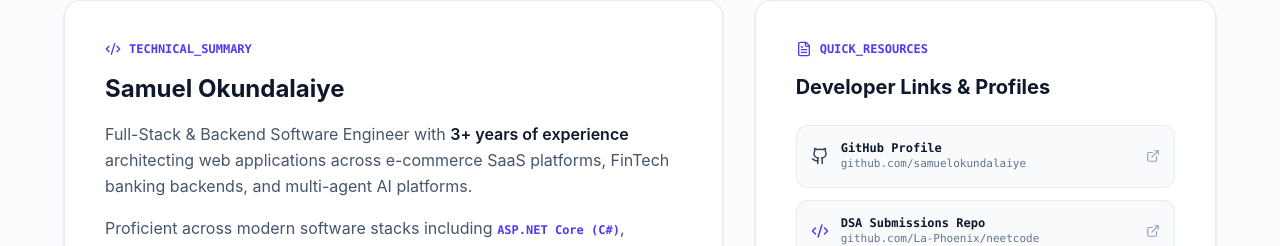
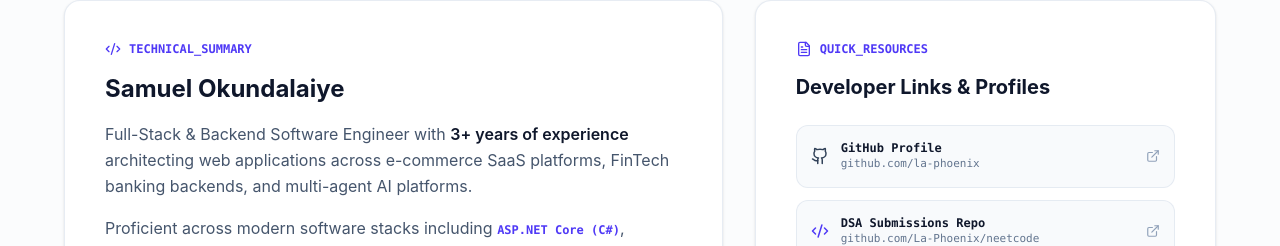
Before and after one commit to La-Phoenix/portfolio, a React (Vite) app: page / in a window 1280 px wide. Shown: the part 1164-1410 px from the top of the page. Built offline with nearby package versions, Linux system fonts and the light colour scheme.

Commit message:
Update GitHub profile link in About component

```diff
--- a/src/components/About.tsx
+++ b/src/components/About.tsx
@@ -87,7 +87,7 @@ export function About() {
               <div className="space-y-3">
                 {/* GitHub */}
                 <a
-                  href="https://github.com/samuelokundalaiye"
+                  href="https://github.com/la-phoenix"
                   target="_blank"
                   rel="noopener noreferrer"
                   className="flex items-center justify-between p-3.5 rounded-xl bg-slate-50 dark:bg-slate-900 hover:bg-slate-100 dark:hover:bg-slate-800 text-slate-900 dark:text-slate-100 border border-slate-200/80 dark:border-slate-800 transition-colors group"
@@ -96,7 +96,7 @@ export function About() {
                     <Github size={18} className="text-slate-700 dark:text-slate-300 group-hover:text-indigo-600 dark:group-hover:text-indigo-400 transition-colors" />
                     <div>
                       <p className="font-mono text-xs font-bold">GitHub Profile</p>
-                      <p className="font-mono text-[11px] text-slate-500">github.com/samuelokundalaiye</p>
+                      <p className="font-mono text-[11px] text-slate-500">github.com/la-phoenix</p>
                     </div>
                   </div>
                   <ExternalLink size={14} className="text-slate-400 group-hover:text-slate-600 dark:group-hover:text-slate-200" />
```
